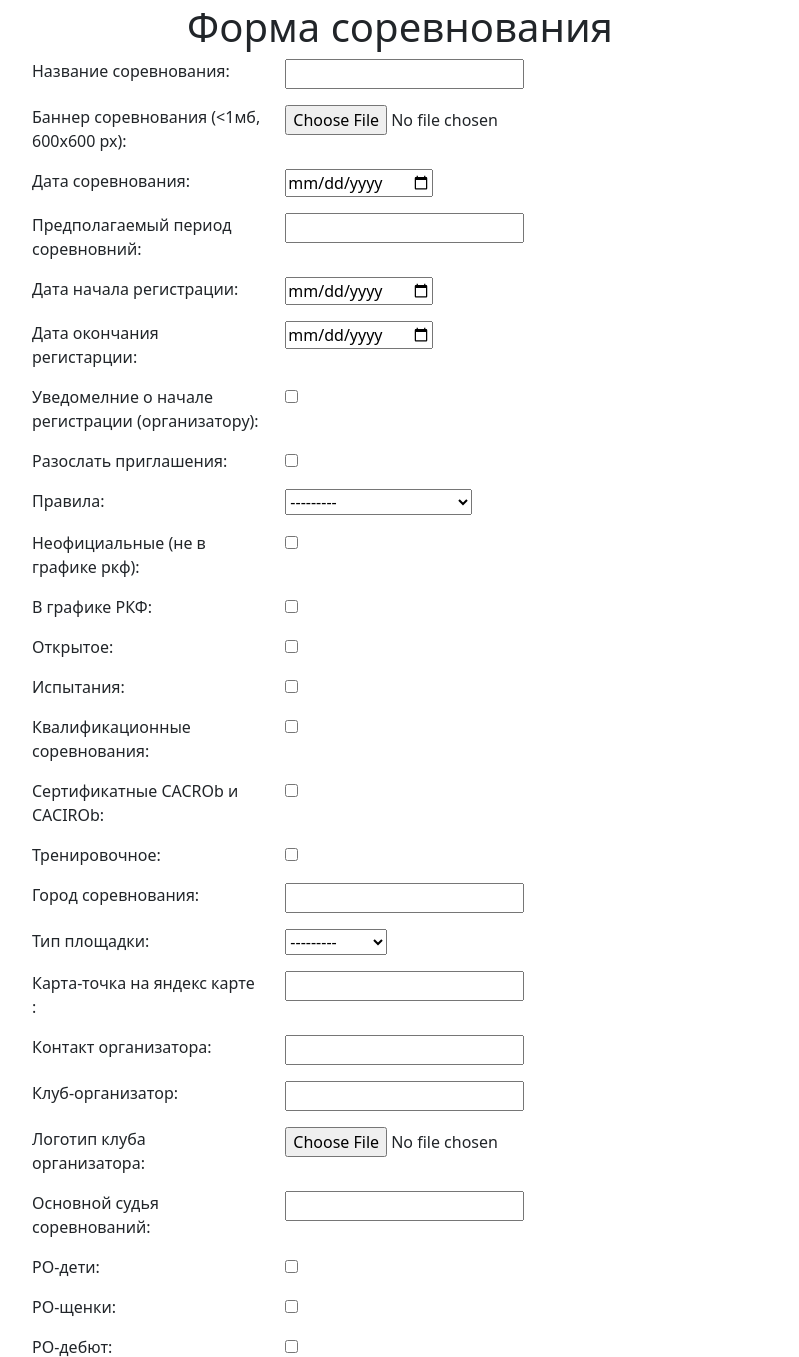
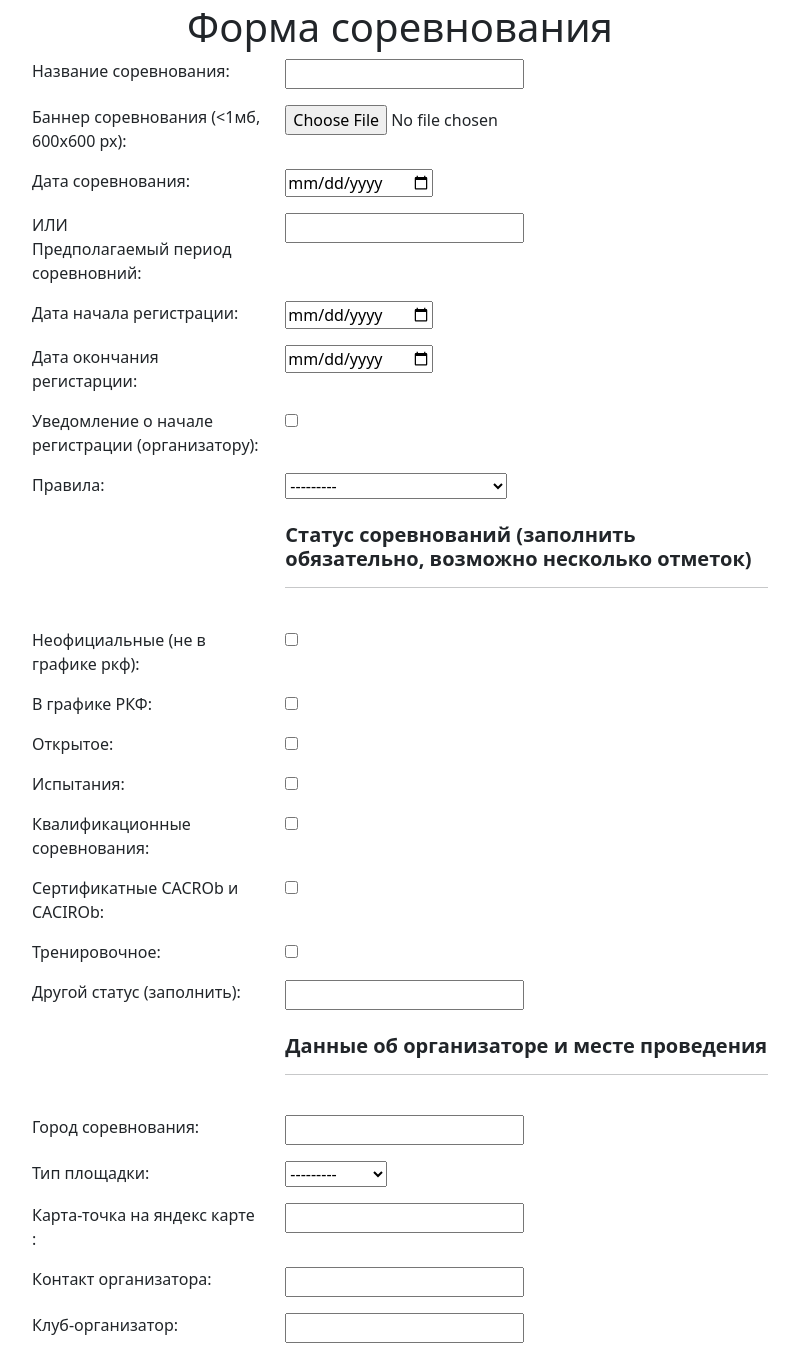
Before and after one commit to Khaidoukova/site1, a Django app: page /create_com in a window 1280 px wide. Shown: the part 147-1504 px from the top of the page, without its empty margins (240-1039 px from the left). Run offline with Django 5.2, Linux system fonts and the light colour scheme; some libraries are stand-ins or nearby versions.

Commit message:
Изменила три файла: main/competition_form.html main/forms.py main/models.py 1. Добавила "ИЛИ" между полями формы "Дата соревнования" и "предполагаемый период". 2. Убрала поле "разослать приглашение" 3. Поправила написание правил 4. Выделила статус соревнований в отдельный блок (добавила тайтл), добавила выделение блока о местоположении и организаторе (чтоб не сливалось) 5. Изменила модель соревнования (!!!). Добавила поле "другой статус" CharField. Нужно сделать миграции.

```diff
--- a/main/forms.py
+++ b/main/forms.py
@@ -20,7 +20,7 @@ class CompetitionForm(forms.ModelForm):
                    'count_vnezachet_class_ro_dety', 'count_vnezachet_class_ro_shenki', 'count_vnezachet_class_ro_debut',
                    'count_vnezachet_class_ro_veterany', 'count_vnezachet_class_ro_1', 'count_vnezachet_class_ro_2',
                    'count_vnezachet_class_ro_3', 'count_vnezachet_class_ro_4',
-                   'max_players', 'more_players'
+                   'max_players', 'more_players', 'invitation_competition'
                    ]
 
         widgets = {
--- a/main/models.py
+++ b/main/models.py
@@ -18,9 +18,9 @@ class Competition(models.Model):
     """Модель соревнования"""
 
     RULES = (
-        ('Mankovoi', 'Спб Маньковой 2024'),
-        ('FCI', 'Правила FCI'),
-        ('Over', 'Маньково старое')
+        ('Mankovoi', 'СПб, А. Маньковой, 2024'),
+        ('FCI', 'FCI, 2024'),
+        ('Over', 'СПб (А. Маньковой), 2018')
     )
 
     PLAY_GROUND = (
@@ -38,7 +38,7 @@ class Competition(models.Model):
     start_date_competition = models.DateField(verbose_name='Дата начала регистрации', **NULLABLE)
     end_date_competition = models.DateField(verbose_name='Дата окончания регистарции', **NULLABLE)
 
-    send_message_start_competition = models.BooleanField(default=False, verbose_name='Уведомелние о начале регистрации (организатору)')
+    send_message_start_competition = models.BooleanField(default=False, verbose_name='Уведомление о начале регистрации (организатору)')
     invitation_competition = models.BooleanField(default=False, verbose_name='Разослать приглашения')
 
     rules_competition = models.CharField(max_length=20, choices=RULES, verbose_name='Правила')  #радио кнопка выбор из 3-х
@@ -51,6 +51,7 @@ class Competition(models.Model):
     status_Quality = models.BooleanField(default=False, verbose_name='Квалификационные соревнования')
     status_Certificate = models.BooleanField(default=False, verbose_name='Сертификатные CACROb и CACIROb')
     status_Training = models.BooleanField(default=False, verbose_name='Тренировочное')
+    status_other = models.CharField(max_length=200, verbose_name='Другой статус (заполнить)', **NULLABLE)
 
     place_competition = models.CharField(max_length=50, verbose_name='Город соревнования')
     play_ground_competition = models.CharField(max_length=20, choices=PLAY_GROUND, verbose_name='Тип площадки')
--- a/main/templates/main/competition_form.html
+++ b/main/templates/main/competition_form.html
@@ -12,12 +12,38 @@
                         {% for field in form %}
                             <div class="row">
                                 <div class="col-md-4 mb-3">
+                                    {% if field.label == 'Предполагаемый период соревновний' %}
+                                    <div class="text-left font-weight-bold">ИЛИ</div>
+                                    {% endif %}
+
                                     {{ field.label_tag }}
                                 </div>
 
                                 <div class="col-md-8 mb-3">
 
                                     {{ field }}
+                                     {% if field.name == 'rules_competition' %}
+
+                                <div class="row my-2">
+                                    <div class="col-md-12">
+                                        <p></p>
+                                        <p></p>
+                                        <h5><b>Статус соревнований (заполнить обязательно, возможно несколько отметок)</b></h5>
+                                        <hr>
+                                    </div>
+                                </div>
+                            {% endif %}
+                                        {% if field.name == 'status_other' %}
+
+                                <div class="row my-2">
+                                    <div class="col-md-12">
+                                        <p></p>
+                                        <p></p>
+                                        <h5><b>Данные об организаторе и месте проведения</b></h5>
+                                        <hr>
+                                    </div>
+                                </div>
+                            {% endif %}
                                     <div class="row">
                                         <div class="col-md-6">
                                             <input type="text" name="judge_{{ field.name }}" class="form-control" style="display: none;" placeholder="Добавьте судью">
```
